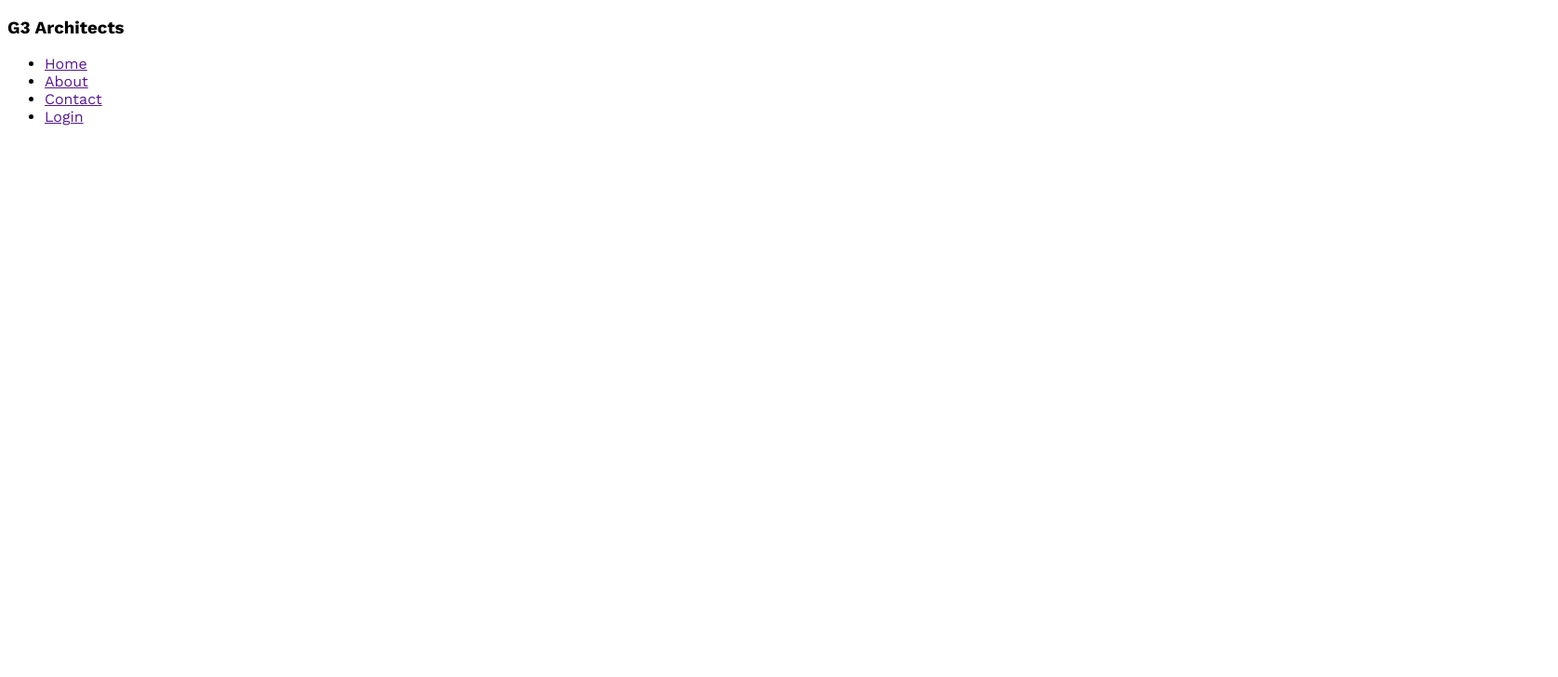
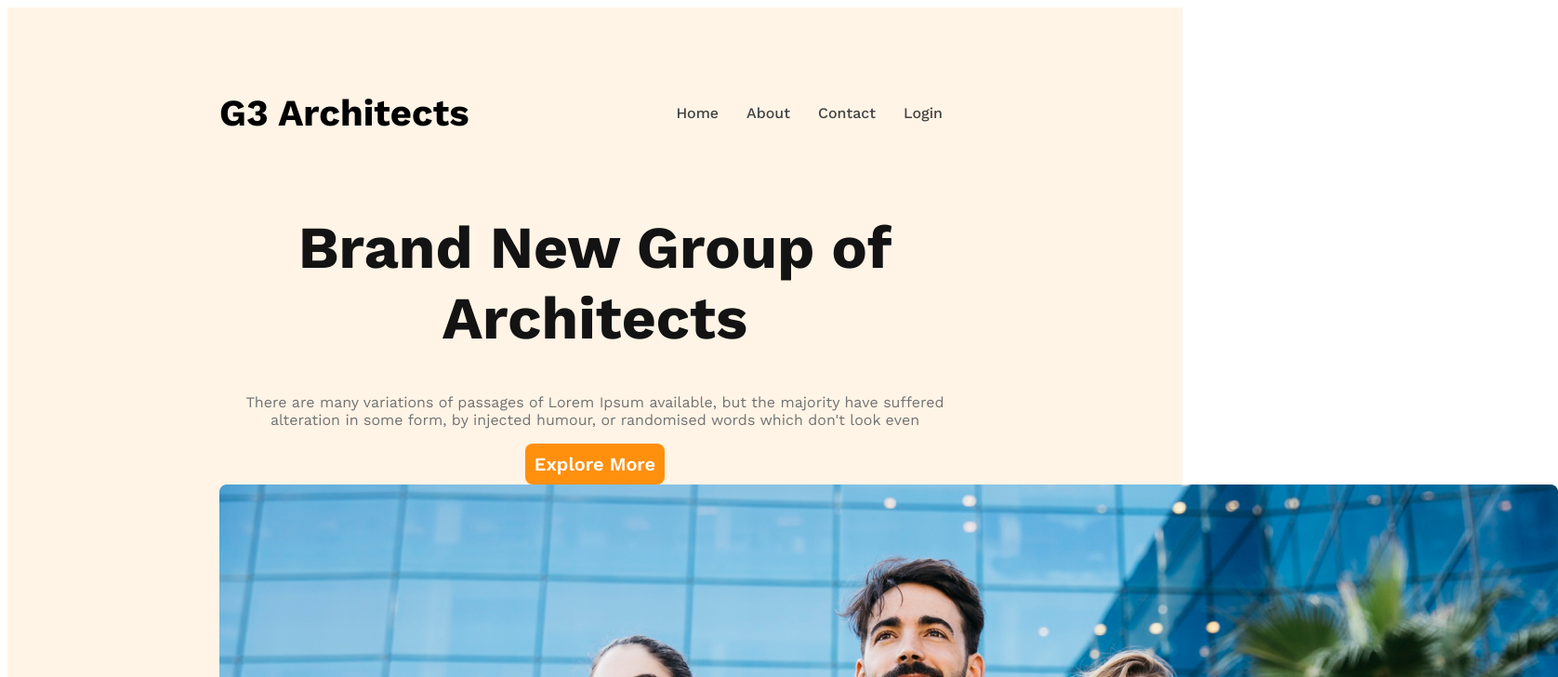
Before and after one commit to soikot-dev/g3-arcitect-website, a plain HTML site: page index.html in a window 1280 px wide. Shown: the top 728 px of the page at 93% size, 1676 px wide, since content can reach past the window. Drawn offline with nearby package versions, Linux system fonts and the light colour scheme.

Commit message:
navbar & banner desceiption created

```diff
--- a/css/style.css
+++ b/css/style.css
@@ -1,6 +1,59 @@
 /* Google fonts */
 @import url('https://fonts.googleapis.com/css2?family=Montserrat:wght@100;200;300;400;500;600;700;800&family=Open+Sans:wght@300;400;500;600;700&family=Work+Sans:wght@400;500;600;700;800&display=swap');
-
+/* Shared styles */
 *{
     font-family: 'Work Sans', sans-serif;
 }
+.primary-btn{
+    padding: 10px;
+    background-color: #FF900E;
+    border: none;
+    border-radius: 8px;
+    -webkit-border-radius: 8px;
+    -moz-border-radius: 8px;
+    -ms-border-radius: 8px;
+    -o-border-radius: 8px;
+    font-weight: 600;
+    font-size: 20px;
+    color: #fff;
+}
+/* Header & Nav styles */
+header{
+    background: rgba(255, 144, 14, 0.10);
+    padding: 50px 228px;
+}
+nav{
+    display: flex;
+    justify-content: space-between;
+    align-items: center;
+}
+.nav-title{
+    font-size: 2.50rem;
+}
+nav > ul{
+    display: flex;
+}
+nav li{
+    list-style-type: none;
+    margin-right: 30px;
+    font-weight: 500;
+    font-size: 1rem;
+}
+nav a{
+    text-decoration: none;
+    color: #424242;
+}
+/* Banner style */
+.banner-content{
+    max-width: 800px;
+    text-align: center;
+    margin: 0 auto;
+}
+.banner-title{
+    font-size: 4rem;
+    color: #131313;
+    font-weight: 700;
+}
+.banner-description{
+    color: #727272;
+}
--- a/index.html
+++ b/index.html
@@ -10,7 +10,7 @@
 <!-- Header Part -->
 <header>
     <nav>
-        <h3>G3 Architects</h3>
+        <h3 class="nav-title">G3 Architects</h3>
         <ul>
             <li><a href="">Home</a></li>
             <li><a href="">About</a></li>
@@ -18,6 +18,16 @@
             <li><a href="">Login</a></li>
         </ul>
     </nav>
+    <div class="banner">
+            <div class="banner-content">
+                <h1 class="banner-title">Brand New Group of Architects</h1>
+                    <p class="banner-description">
+                        There are many variations of passages of Lorem Ipsum available, but the majority have suffered alteration in some form, by injected humour, or randomised words which don't look even
+                    </p>
+                <button class="primary-btn">Explore More</button>
+            </div>
+            <img src="images/banner.png" alt="banner">
+    </div>
 </header>
 
 <!-- Main Part -->
```
